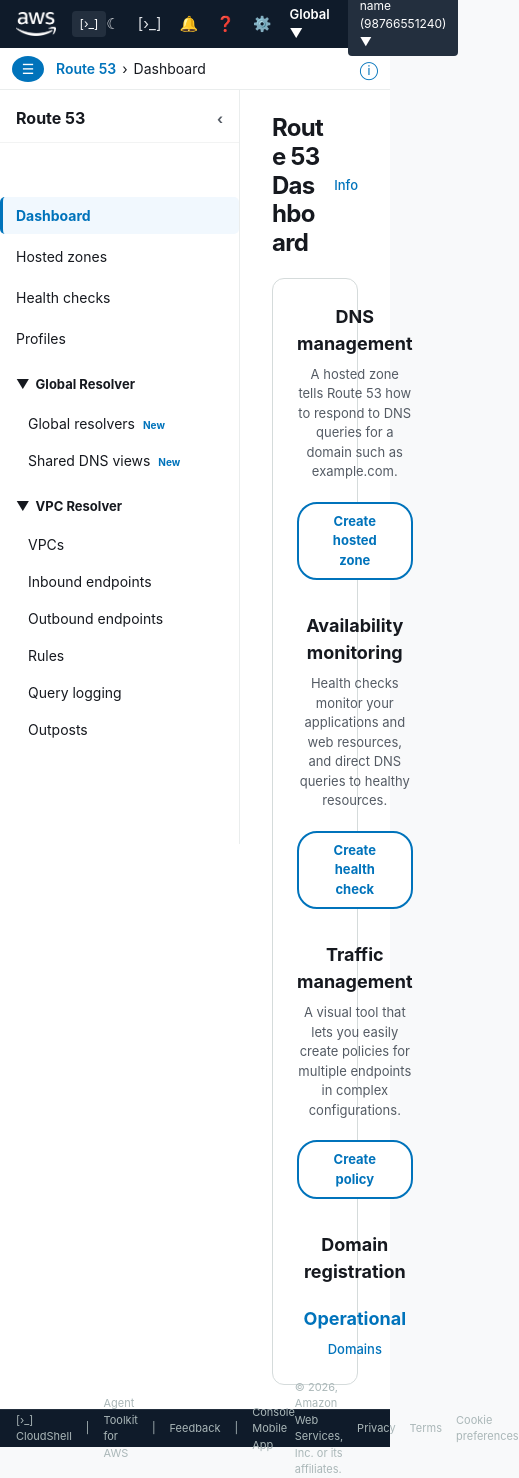
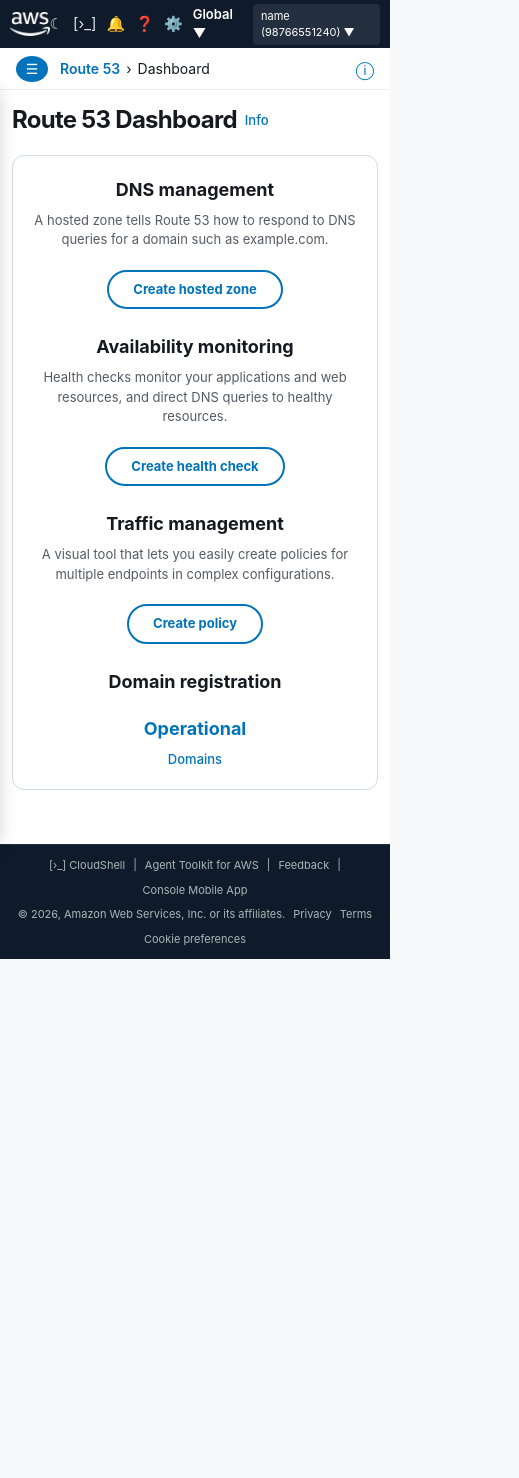
Before and after one commit to jshivanshuu/aws-route53-clone, a Next.js app in the folder frontend/: page /dashboard in a window 390 px wide. Shown: the whole page, 519 px wide, since content can reach past the window. After the commit the page ends 959 px from the top, so only its background shows below. Built offline with nearby package versions, Linux system fonts and the light colour scheme; sample sign-in values are in the browser's storage.

Commit message:
fixed layout

```diff
--- a/frontend/components/Layout.tsx
+++ b/frontend/components/Layout.tsx
@@ -9,6 +9,7 @@
 export default function Layout({ children }: { children: ReactNode }) {
   const router = useRouter();
   const [userDropdownOpen, setUserDropdownOpen] = useState(false);
+  const [sidebarOpen, setSidebarOpen] = useState(false);
   const [mounted, setMounted] = useState(false);
   const [user, setUser] = useState<{ email: string } | null>(null);
   const { theme, toggleTheme } = useTheme();
@@ -16,6 +17,7 @@
   useEffect(() => {
     setMounted(true);
     setUser(currentUser());
+    setSidebarOpen(false);
     if (!localStorage.getItem("route53_token")) {
       router.replace("/login");
     }
@@ -142,11 +144,12 @@
         </div>
       </header>
 
-
       {/* Subheader / Breadcrumb Bar */}
       <div className="aws-console-subheader">
         <div className="aws-sub-left">
-          <button className="aws-menu-circle-btn">☰</button>
+          <button className="aws-menu-circle-btn" onClick={() => setSidebarOpen(!sidebarOpen)}>
+            ☰
+          </button>
           <div className="aws-breadcrumbs">
             <Link href="/dashboard" className="aws-breadcrumb-link">
               Route 53
@@ -160,9 +163,10 @@
 
       {/* Main Layout Body */}
       <div className="aws-console-layout">
-        <Sidebar />
+        <Sidebar isOpen={sidebarOpen} onClose={() => setSidebarOpen(false)} />
         <main className="aws-main-content">{children}</main>
       </div>
+
 
       {/* Dark Footer */}
       <footer className="aws-console-footer">
--- a/frontend/components/Sidebar.tsx
+++ b/frontend/components/Sidebar.tsx
@@ -2,7 +2,7 @@
 import Link from "next/link";
 import { useRouter } from "next/router";
 
-export default function Sidebar() {
+export default function Sidebar({ isOpen = false, onClose }: { isOpen?: boolean; onClose?: () => void }) {
   const router = useRouter();
   const [globalOpen, setGlobalOpen] = useState(true);
   const [vpcOpen, setVpcOpen] = useState(true);
@@ -11,24 +11,32 @@
     return router.pathname === href || (href === "/hosted-zones" && router.pathname.startsWith("/hosted-zones"));
   };
 
+  const handleLinkClick = () => {
+    if (onClose) onClose();
+  };
+
   return (
-    <aside className="aws-light-sidebar">
+    <>
+      {isOpen && <div className="aws-sidebar-backdrop" onClick={onClose} />}
+      <aside className={`aws-light-sidebar ${isOpen ? "mobile-open" : ""}`}>
         <div className="aws-sidebar-title">
           <span>Route 53</span>
-        <span style={{ cursor: "pointer", fontSize: "14px", color: "#545b64" }}>‹</span>
+          <span onClick={onClose} style={{ cursor: "pointer", fontSize: "16px", color: "#545b64", padding: "4px" }}>
+            ✕
+          </span>
         </div>
 
         <nav className="aws-sidebar-nav">
-        <Link href="/dashboard" className={`aws-sidebar-item ${isNavActive("/dashboard") ? "active" : ""}`}>
+          <Link href="/dashboard" onClick={handleLinkClick} className={`aws-sidebar-item ${isNavActive("/dashboard") ? "active" : ""}`}>
             <span>Dashboard</span>
           </Link>
-        <Link href="/hosted-zones" className={`aws-sidebar-item ${isNavActive("/hosted-zones") ? "active" : ""}`}>
+          <Link href="/hosted-zones" onClick={handleLinkClick} className={`aws-sidebar-item ${isNavActive("/hosted-zones") ? "active" : ""}`}>
             <span>Hosted zones</span>
           </Link>
-        <Link href="/health-checks" className={`aws-sidebar-item ${isNavActive("/health-checks") ? "active" : ""}`}>
+          <Link href="/health-checks" onClick={handleLinkClick} className={`aws-sidebar-item ${isNavActive("/health-checks") ? "active" : ""}`}>
             <span>Health checks</span>
           </Link>
-        <Link href="/profiles" className={`aws-sidebar-item ${isNavActive("/profiles") ? "active" : ""}`}>
+          <Link href="/profiles" onClick={handleLinkClick} className={`aws-sidebar-item ${isNavActive("/profiles") ? "active" : ""}`}>
             <span>Profiles</span>
           </Link>
 
@@ -39,12 +47,12 @@
           </div>
           {globalOpen && (
             <div style={{ paddingLeft: "12px" }}>
-            <Link href="/resolver" className={`aws-sidebar-item ${isNavActive("/resolver") ? "active" : ""}`}>
+              <Link href="/resolver" onClick={handleLinkClick} className={`aws-sidebar-item ${isNavActive("/resolver") ? "active" : ""}`}>
                 <span>
                   Global resolvers <span className="aws-badge-new">New</span>
                 </span>
               </Link>
-            <a href="#" onClick={e => e.preventDefault()} className="aws-sidebar-item">
+              <a href="#" onClick={e => { e.preventDefault(); handleLinkClick(); }} className="aws-sidebar-item">
                 <span>
                   Shared DNS views <span className="aws-badge-new">New</span>
                 </span>
@@ -59,27 +67,28 @@
           </div>
           {vpcOpen && (
             <div style={{ paddingLeft: "12px" }}>
-            <a href="#" onClick={e => e.preventDefault()} className="aws-sidebar-item">
+              <a href="#" onClick={e => { e.preventDefault(); handleLinkClick(); }} className="aws-sidebar-item">
                 <span>VPCs</span>
               </a>
-            <a href="#" onClick={e => e.preventDefault()} className="aws-sidebar-item">
+              <a href="#" onClick={e => { e.preventDefault(); handleLinkClick(); }} className="aws-sidebar-item">
                 <span>Inbound endpoints</span>
               </a>
-            <a href="#" onClick={e => e.preventDefault()} className="aws-sidebar-item">
+              <a href="#" onClick={e => { e.preventDefault(); handleLinkClick(); }} className="aws-sidebar-item">
                 <span>Outbound endpoints</span>
               </a>
-            <a href="#" onClick={e => e.preventDefault()} className="aws-sidebar-item">
+              <a href="#" onClick={e => { e.preventDefault(); handleLinkClick(); }} className="aws-sidebar-item">
                 <span>Rules</span>
               </a>
-            <a href="#" onClick={e => e.preventDefault()} className="aws-sidebar-item">
+              <a href="#" onClick={e => { e.preventDefault(); handleLinkClick(); }} className="aws-sidebar-item">
                 <span>Query logging</span>
               </a>
-            <a href="#" onClick={e => e.preventDefault()} className="aws-sidebar-item">
+              <a href="#" onClick={e => { e.preventDefault(); handleLinkClick(); }} className="aws-sidebar-item">
                 <span>Outposts</span>
               </a>
             </div>
           )}
         </nav>
       </aside>
+    </>
   );
 }
--- a/frontend/styles/globals.css
+++ b/frontend/styles/globals.css
@@ -732,18 +732,89 @@
 }
 
 @media (max-width: 960px) {
-  .aws-service-grid-card {
-    grid-template-columns: 1fr;
-    padding: 24px;
-    gap: 32px;
+  .aws-console-top-header {
+    padding: 0 10px;
   }
+  .aws-top-left {
+    gap: 8px;
+  }
+  .aws-cloudshell-btn,
   .aws-search-bar {
     display: none;
   }
-  .aws-console-subheader {
-    padding: 0 12px;
+  .aws-top-right {
+    gap: 10px;
+  }
+  .aws-user-dropdown {
+    padding: 4px 8px;
+    font-size: 11px;
+  }
+  .aws-light-sidebar {
+    position: fixed;
+    top: 90px;
+    left: -260px;
+    bottom: 0;
+    z-index: 1500;
+    width: 250px;
+    max-height: calc(100vh - 90px);
+    transition: left 0.25s ease;
+    box-shadow: 4px 0 20px rgba(0, 0, 0, 0.3);
+  }
+  .aws-light-sidebar.mobile-open {
+    left: 0;
+  }
+  .aws-sidebar-backdrop {
+    position: fixed;
+    top: 90px;
+    inset: 0;
+    background: rgba(0, 0, 0, 0.5);
+    z-index: 1400;
+  }
+  .aws-main-content {
+    padding: 16px 12px;
+  }
+  .aws-service-grid-card {
+    grid-template-columns: 1fr;
+    padding: 20px 14px;
+    gap: 24px;
+  }
+  .page-header {
+    flex-direction: column;
+    align-items: stretch;
+    gap: 12px;
+  }
+  .page-header div button,
+  .page-header button {
+    width: 100%;
+  }
+  .toolbar {
+    flex-direction: column;
+    align-items: stretch;
+    gap: 12px;
+  }
+  .toolbar-controls {
+    flex-direction: column;
+    width: 100%;
+  }
+  .search,
+  select {
+    width: 100%;
+  }
+  .aws-console-footer {
+    flex-direction: column;
+    height: auto;
+    padding: 12px 10px;
+    gap: 8px;
+    text-align: center;
+  }
+  .aws-footer-left,
+  .aws-footer-right {
+    flex-wrap: wrap;
+    justify-content: center;
+    gap: 8px;
   }
 }
+
 
 /* Demo Credentials Box Styling */
 .aws-demo-credentials-box {
```
Lines whose indentation alone changed are shown as unchanged.
